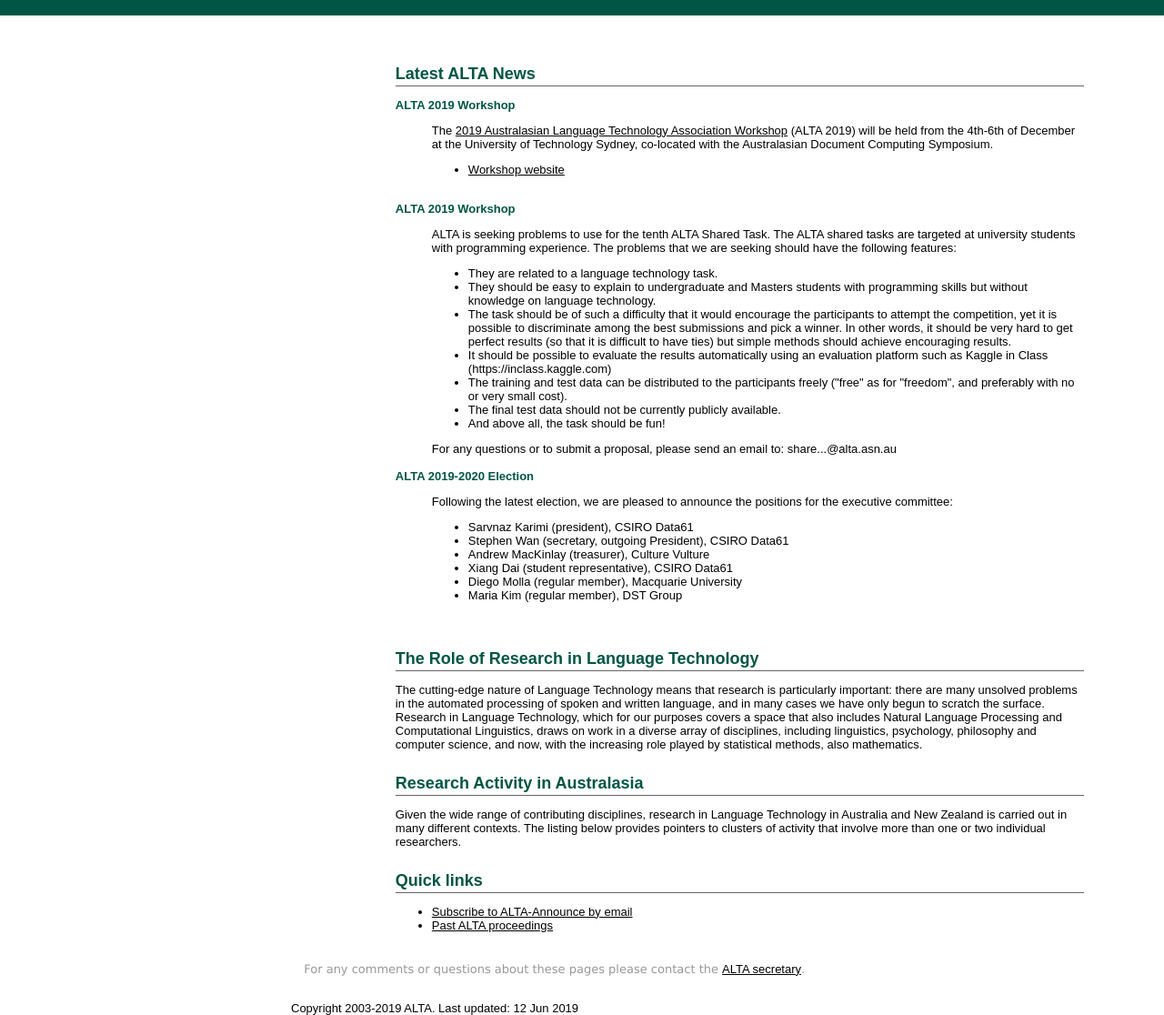
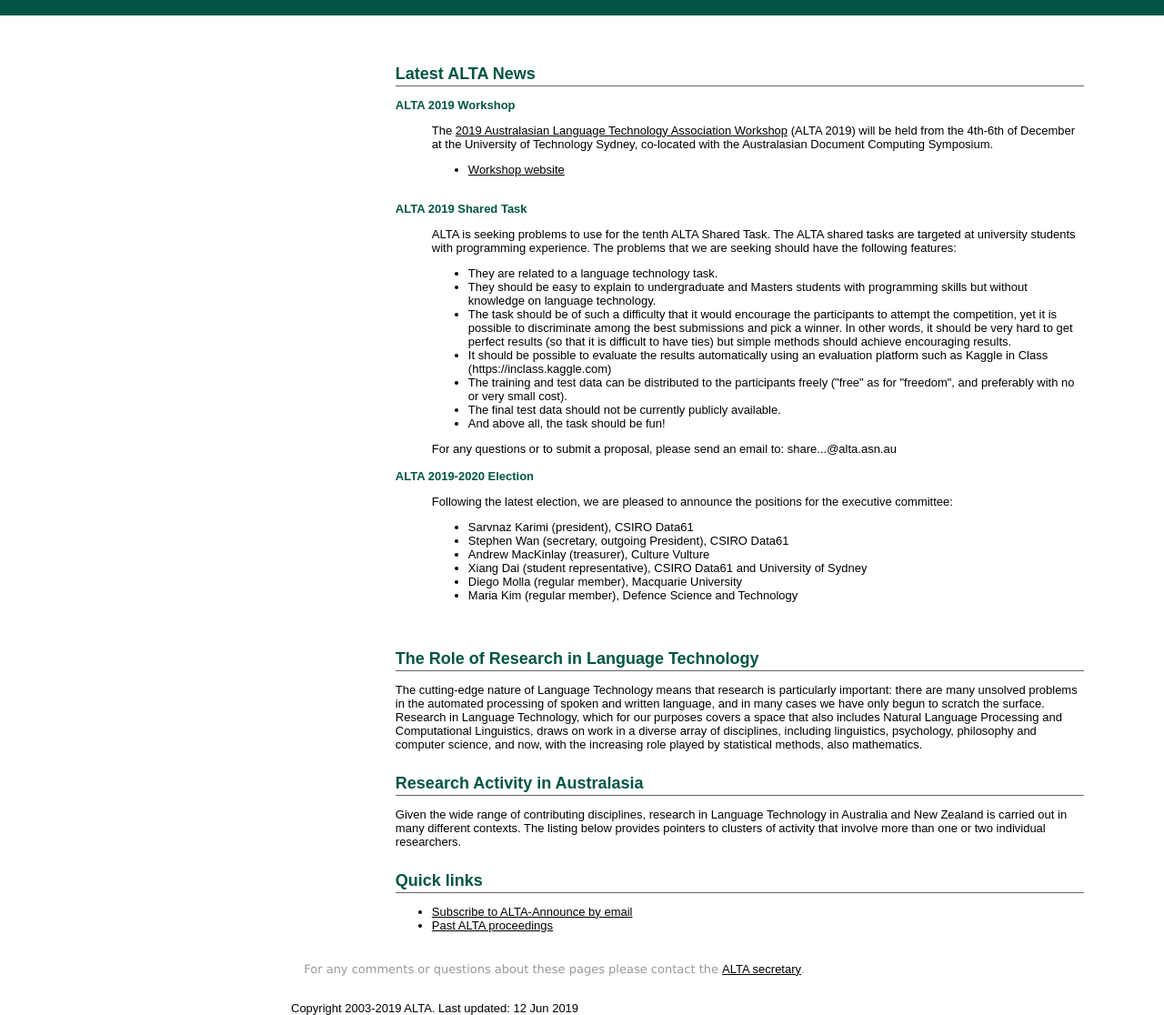
Before and after one commit to altaexec/alta-website, a Jekyll site: the page built from index.html, in a window 1280 px wide. Shown: the part 233-1349 px from the top of the page at 91% size. Built offline with Jekyll 4.4.1, drawn with Linux system fonts in a browser that asks for light colours.

Commit message:
Update index.html

```diff
--- a/index.html
+++ b/index.html
@@ -21,7 +21,7 @@ key: home
             <br>
     </dd>
 
-    <dt> <strong>ALTA 2019 Workshop</strong> </dt>
+    <dt> <strong>ALTA 2019 Shared Task</strong> </dt>
     <dd>
         <p> ALTA is seeking problems to use for the tenth ALTA Shared Task. The ALTA shared tasks are targeted at university students with programming experience.
         The problems that we are seeking should have the following features:
@@ -50,9 +50,9 @@ For any questions or to submit a proposal, please send an email to: share...@alt
             <li>Sarvnaz Karimi         (president),                    CSIRO Data61</li>
             <li>Stephen Wan     (secretary, outgoing President), CSIRO Data61</li>
             <li>Andrew MacKinlay   (treasurer),                     Culture Vulture</li>
-            <li>Xiang Dai     (student representative),        CSIRO Data61</li>
+            <li>Xiang Dai     (student representative),        CSIRO Data61 and University of Sydney</li>
             <li>Diego Molla        (regular member),                Macquarie University</li>
-            <li>Maria Kim        (regular member),                DST Group</li>
+            <li>Maria Kim        (regular member),                Defence Science and Technology</li>
         </ul>
         <br>
     </dd>
```
